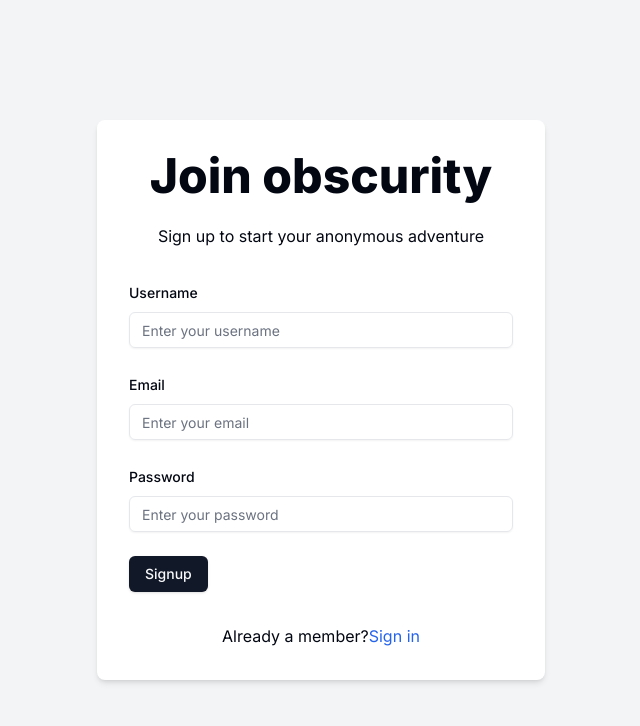
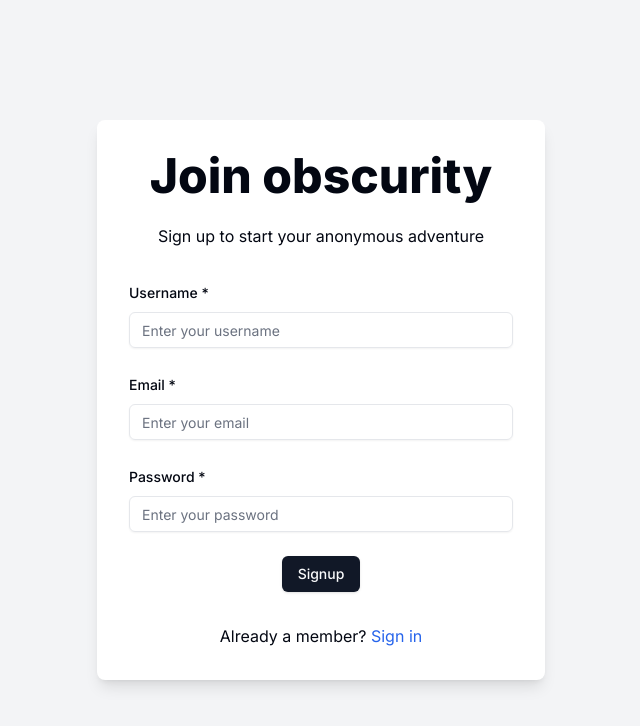
Before and after one commit to M-Ebad003/login-signup-backend, a Next.js app: page /sign-up in a window 1280 px wide. Shown: the top 726 px of the page, without its empty margins (319-959 px from the left). Built offline with nearby package versions, Linux system fonts and the light colour scheme.

Commit message:
new changes

```diff
--- a/src/app/(auth)/sign-up/page.tsx
+++ b/src/app/(auth)/sign-up/page.tsx
@@ -40,7 +40,6 @@ const SignUp = () => {
                 setUsernameMessage('');
                 try {
                     const response = await axios.get(`/api/checkUsername?username=${username}`)
-                    console.log(response)
                     setUsernameMessage(response.data.message)
                 } catch (error) {
                     const axiosError = error as AxiosError<apiResponse>;
@@ -77,7 +76,7 @@ const SignUp = () => {
     }
     return (
         <div className="flex justify-center items-center min-h-screen bg-gray-100">
-            <div className="w-full max-w-md p-8 space-y-8 bg-white rounded-lg shadow-md">
+            <div className="w-full max-w-md p-8 space-y-8 bg-white rounded-lg shadow-lg">
                 <div className="text-center">
                     <h1 className="text-4xl font-extrabold tracking-light lg:text-5xl mb-6">Join obscurity </h1>
                     <p className="mb-4">Sign up to start your anonymous adventure</p>
@@ -89,7 +88,7 @@ const SignUp = () => {
                             control={form.control}
                             render={({ field }) => (
                                 <FormItem>
-                                    <FormLabel>Username</FormLabel>
+                                    <FormLabel>Username *</FormLabel>
                                     <FormControl>
                                         <Input placeholder="Enter your username" {...field}
                                             onChange={(e) => {
@@ -98,6 +97,9 @@ const SignUp = () => {
                                             }} />
                                     </FormControl>
                                     {isCheckingUsername && <Loader2 className="animate-spin" />}
+                                    <p className={`text-sm ${usernameMessage === 'Username is unique' ? 'text-green-500' : 'text-red-500'}`}>
+                                        {usernameMessage}
+                                    </p>
                                     <FormMessage />
                                 </FormItem>
                             )}
@@ -107,7 +109,7 @@ const SignUp = () => {
                             control={form.control}
                             render={({ field }) => (
                                 <FormItem>
-                                    <FormLabel>Email</FormLabel>
+                                    <FormLabel>Email *</FormLabel>
                                     <FormControl>
                                         <Input placeholder="Enter your email" {...field} />
                                     </FormControl>
@@ -120,7 +122,7 @@ const SignUp = () => {
                             control={form.control}
                             render={({ field }) => (
                                 <FormItem>
-                                    <FormLabel>Password</FormLabel>
+                                    <FormLabel>Password *</FormLabel>
                                     <FormControl>
                                         <Input type="password" placeholder="Enter your password" {...field} />
                                     </FormControl>
@@ -128,6 +130,7 @@ const SignUp = () => {
                                 </FormItem>
                             )}
                         />
+                        <div className="flex justify-center items-center">
                             <Button type="submit" disabled={isSubmitting}>
                                 {isSubmitting ? (
                                     <>
@@ -135,11 +138,12 @@ const SignUp = () => {
                                     </>
                                 ) : ('Signup')}
                             </Button>
+                        </div>
                     </form>
                 </Form>
                 <div className="text-center mt-4">
                     <p>
-                        Already a member?{''}
+                        Already a member?{' '}
                         <Link href='/sign-in' className="text-blue-600 hover:text-blue-800">Sign in</Link>
                     </p>
                 </div>
--- a/src/schemas/signUpSchema.ts
+++ b/src/schemas/signUpSchema.ts
@@ -3,8 +3,8 @@ import { z } from "zod";
 
 export const userValidation = z
   .string()
-  .min(3, 'username must be atleast 3 characters')
-  .max(20, 'username must be no more than 20 characters')
+  .min(3, 'Username must be atleast 3 characters')
+  .max(20, 'Username must be no more than 20 characters')
   .regex(/^[a-zA-Z0-9_]+$/, 'Username must not contain special characters')
 
 
```
Lines whose indentation alone changed are shown as unchanged.
